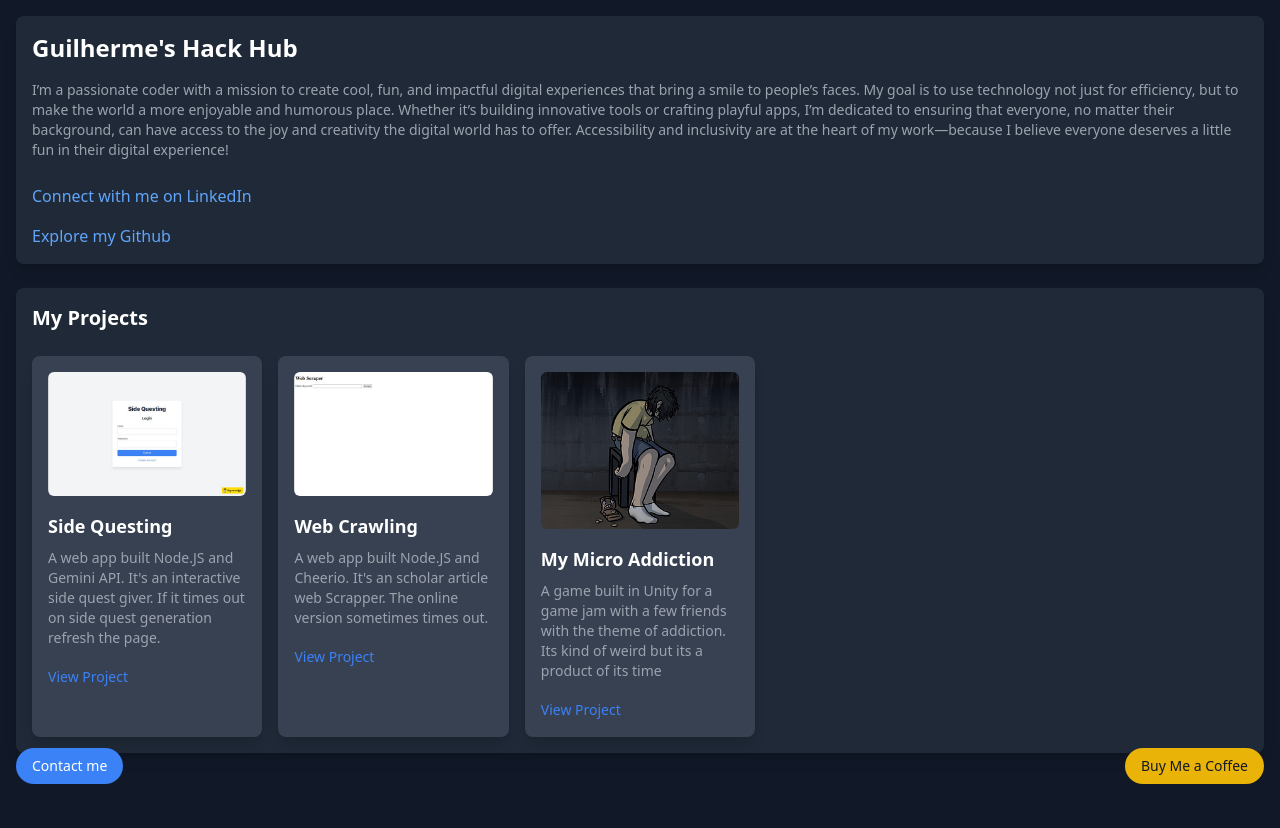
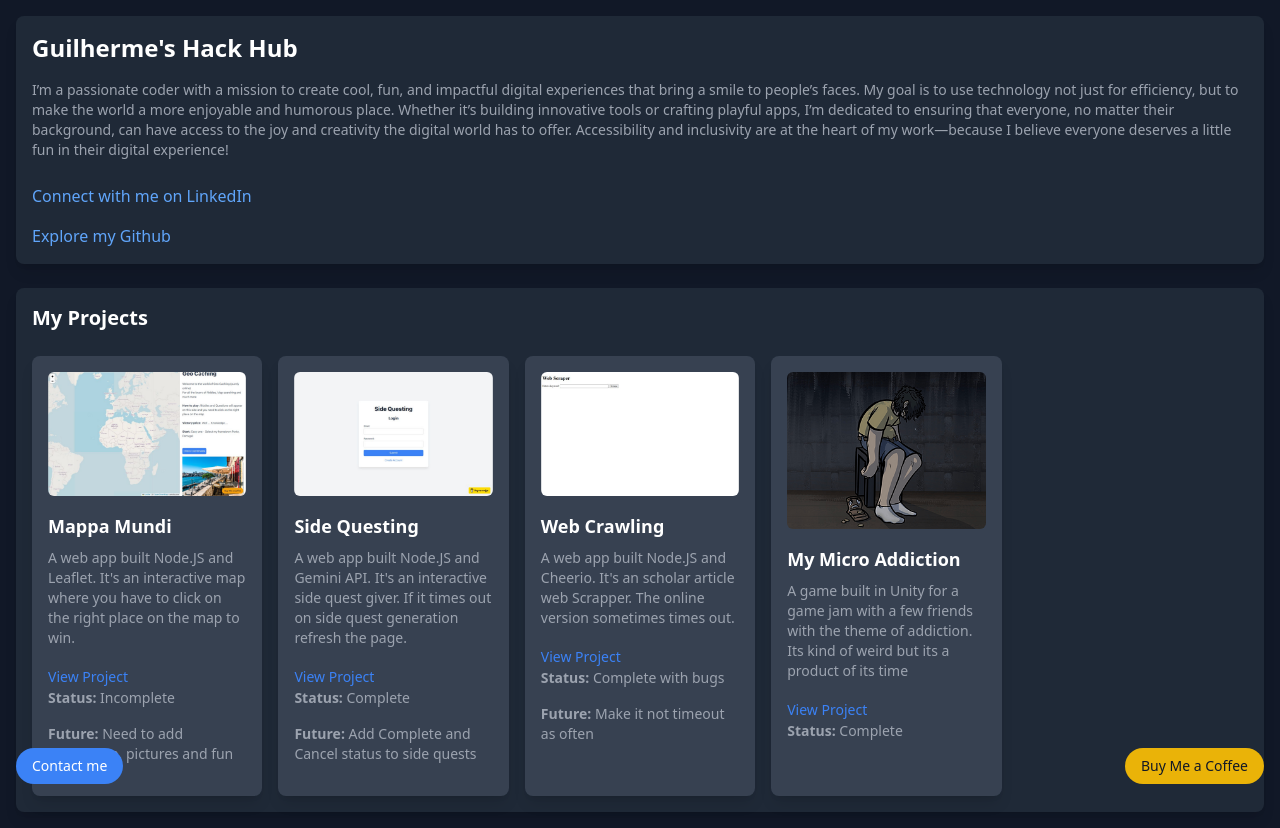
Before and after one commit to GuilhermeSML/HackHub, a plain HTML site: page index.html in a window 1280 px wide. Before the commit the page ends 800 px from the top, so only its background shows below. Drawn offline with nearby package versions, Linux system fonts and the light colour scheme.

Commit message:
Adding One more project

```diff
--- a/index.html
+++ b/index.html
@@ -36,7 +36,19 @@
         <section id="projects" class="bg-gray-800 p-4 rounded-lg shadow-lg">
             <h2 class="text-xl font-semibold text-white mb-6">My Projects</h2>
             <div class="grid grid-cols-1 sm:grid-cols-5 gap-4">
-                <!-- Project 1 -->
+                <div class="bg-gray-700 p-4 rounded-lg shadow-lg">
+                    <div class="aspect-w-1 aspect-h-1">
+                        <img src="mappamundi.png" alt="Mappa Mundi" class="w-full h-full object-cover rounded-md mb-4">
+                    </div>
+                    <h3 class="text-lg font-semibold text-white mb-2">Mappa Mundi</h3>
+                    <p class="text-gray-400 mb-4 text-sm">A web app built Node.JS and Leaflet. It's an interactive
+                        map where you have to click on the right place on the map to win.</p>
+                    <a href="https://mappa-mundi.vercel.app/" class="text-blue-500 hover:underline text-sm">View
+                        Project</a>
+                    <p class="text-gray-400 mb-4 text-sm"><b>Status:</b> Incomplete</p>
+                    <p class="text-gray-400 mb-4 text-sm"><b>Future:</b> Need to add encryption, pictures and fun</p>
+                </div>
+
                 <div class="bg-gray-700 p-4 rounded-lg shadow-lg">
                     <div class="aspect-w-1 aspect-h-1">
                         <img src="sidequesting.png" alt="Side Questing"
@@ -47,9 +59,11 @@
                         side quest giver. If it times out on side quest generation refresh the page.</p>
                     <a href="https://side-questing.vercel.app/" class="text-blue-500 hover:underline text-sm">View
                         Project</a>
+                    <p class="text-gray-400 mb-4 text-sm"><b>Status:</b> Complete</p>
+                    <p class="text-gray-400 mb-4 text-sm"><b>Future:</b> Add Complete and Cancel status to side quests
+                    </p>
                 </div>
 
-                <!-- Project 2 -->
                 <div class="bg-gray-700 p-4 rounded-lg shadow-lg">
                     <div class="aspect-w-1 aspect-h-1">
                         <img src="webcrawling.png" alt="Project 2" class="w-full h-full object-cover rounded-md mb-4">
@@ -59,17 +73,22 @@
                         web Scrapper. The online version sometimes times out.</p>
                     <a href="https://web-crawling-cyan.vercel.app/" class="text-blue-500 hover:underline text-sm">View
                         Project</a>
+                    <p class="text-gray-400 mb-4 text-sm"><b>Status:</b> Complete with bugs</p>
+                    <p class="text-gray-400 mb-4 text-sm"><b>Future:</b> Make it not timeout as often</p>
                 </div>
 
-                <!-- Project 2 -->
                 <div class="bg-gray-700 p-4 rounded-lg shadow-lg">
                     <div class="aspect-w-1 aspect-h-1">
-                        <img src="microaddiction.png" alt="Project 2" class="w-full h-full object-cover rounded-md mb-4">
+                        <img src="microaddiction.png" alt="Project 2"
+                            class="w-full h-full object-cover rounded-md mb-4">
                     </div>
                     <h3 class="text-lg font-semibold text-white mb-2">My Micro Addiction</h3>
-                    <p class="text-gray-400 mb-4 text-sm">A game built in Unity for a game jam with a few friends with the theme of addiction. Its kind of weird but its a product of its time</p>
-                    <a href="https://guilhermesml.itch.io/my-micro-addiction" class="text-blue-500 hover:underline text-sm">View
+                    <p class="text-gray-400 mb-4 text-sm">A game built in Unity for a game jam with a few friends with
+                        the theme of addiction. Its kind of weird but its a product of its time</p>
+                    <a href="https://guilhermesml.itch.io/my-micro-addiction"
+                        class="text-blue-500 hover:underline text-sm">View
                         Project</a>
+                    <p class="text-gray-400 mb-4 text-sm"><b>Status:</b> Complete</p>
                 </div>
             </div>
         </section>
```
Also changed, not shown: mappamundi.png (added).
